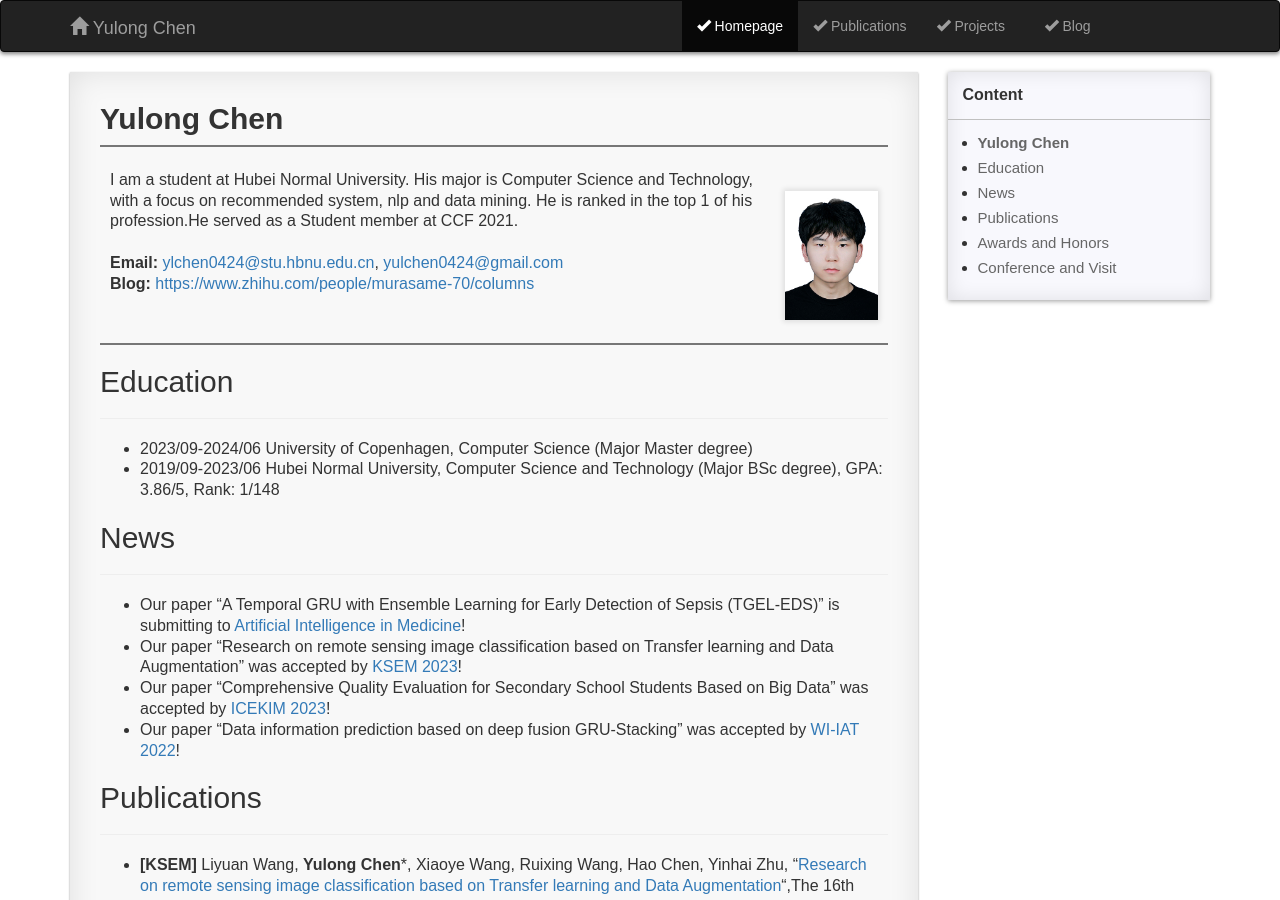
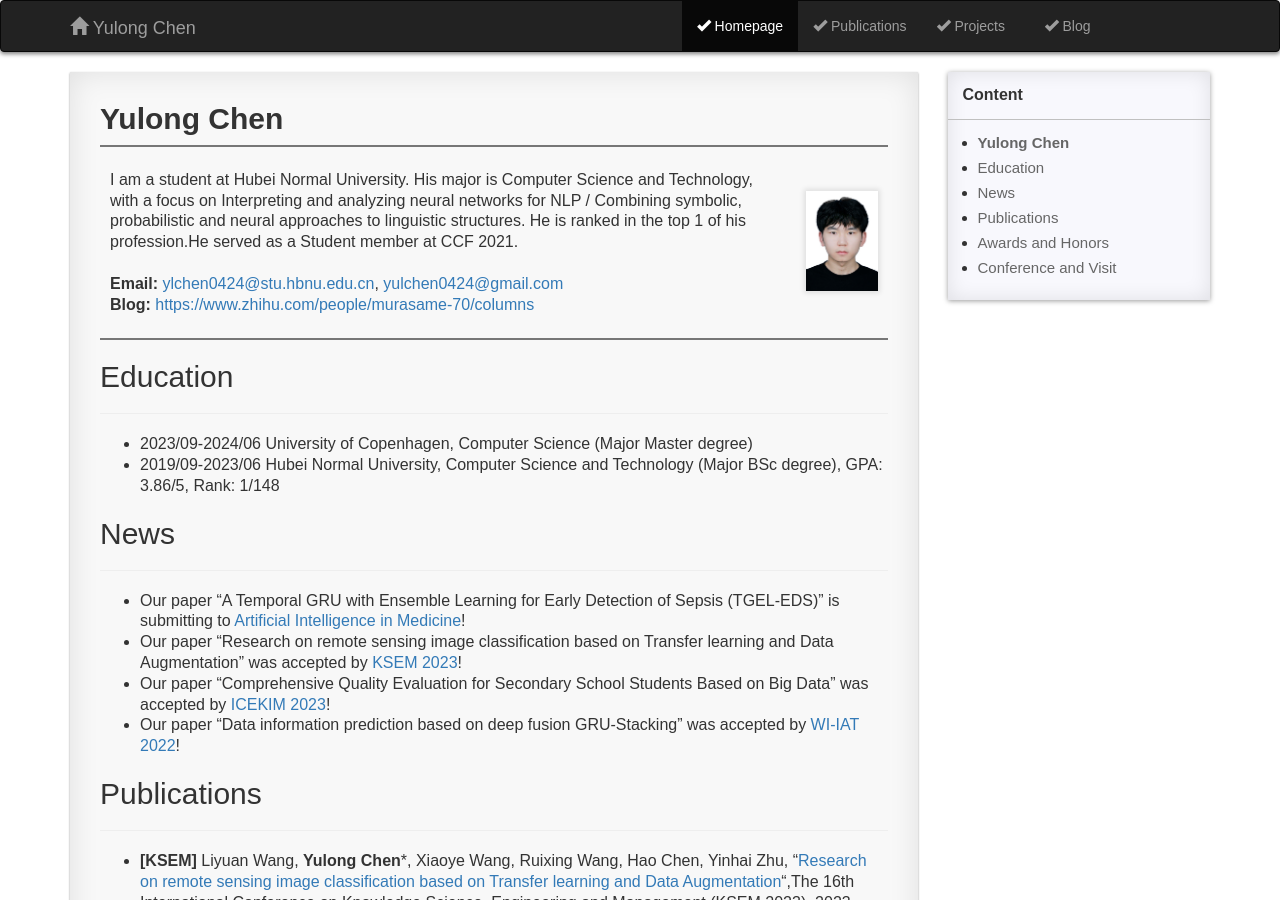
Before and after one commit to yulongC/yulongC.github.io, a Jekyll site: the page built from pages/1_homepage.md, in a window 1280 px wide and 900 px high. Built offline with Jekyll 4.4.1, drawn with Linux system fonts in a browser that asks for light colours; comment, search, counter and statistics services are not loaded.

Commit message:
Update 1_homepage.md

```diff
--- a/pages/1_homepage.md
+++ b/pages/1_homepage.md
@@ -11,7 +11,7 @@
 
 ## **Yulong Chen**
 
-| <br> I am a student at Hubei Normal University. His major is Computer Science and Technology, with a focus on recommended system, nlp and data mining. He is ranked in the top 1 of his profession.He served as a Student member at CCF 2021. <br> <br> **Email:** <ylchen0424@stu.hbnu.edu.cn>, <yulchen0424@gmail.com> <br> **Blog:** <https://www.zhihu.com/people/murasame-70/columns>  <br> <br> | <br> &emsp; ![image](https://yulongC.github.io/images/免冠照白底.jpg) <br> <br> |
+| <br> I am a student at Hubei Normal University. His major is Computer Science and Technology, with a focus on Interpreting and analyzing neural networks for NLP / Combining symbolic, probabilistic and neural approaches to linguistic structures. He is ranked in the top 1 of his profession.He served as a Student member at CCF 2021. <br> <br> **Email:** <ylchen0424@stu.hbnu.edu.cn>, <yulchen0424@gmail.com> <br> **Blog:** <https://www.zhihu.com/people/murasame-70/columns>  <br> <br> | <br> &emsp; ![image](https://yulongC.github.io/images/免冠照白底.jpg) <br> <br> |
 
 ## Education
 
```
